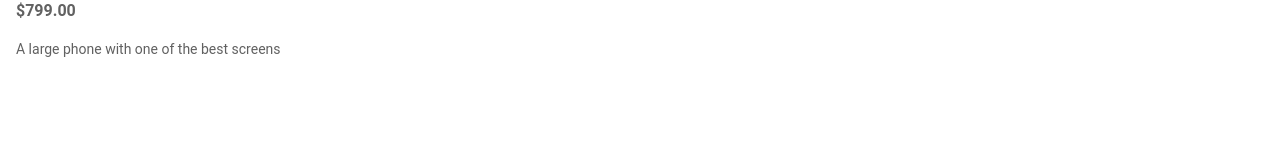
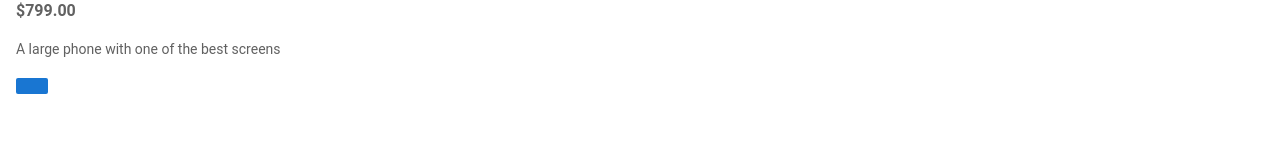
Before and after one commit to LiyaAM/angular-store, an Angular app: page /products/0 in a window 1280 px wide. Shown: the part 159-300 px from the top of the page. Built offline with nearby package versions, Linux system fonts and the light colour scheme.

Commit message:
2 files modified

```diff
--- a/src/app/product-details/product-details.component.html
+++ b/src/app/product-details/product-details.component.html
@@ -5,5 +5,5 @@ product-details
   <h3>{{ product.name }}</h3>
   <h4>{{ product.price | currency }}</h4>
   <p>{{ product.description }}</p>
-
+  <button (click)="addToCart(product)"></button>
 </div>
--- a/src/app/product-details/product-details.component.ts
+++ b/src/app/product-details/product-details.component.ts
@@ -21,4 +21,8 @@ export class ProductDetailsComponent implements OnInit {
     });
   }
 
+  addToCart(product){
+    window.alert("Product has been added to the cart.");
+    this.cartService.addToCart(product);
+  }
 }
```
